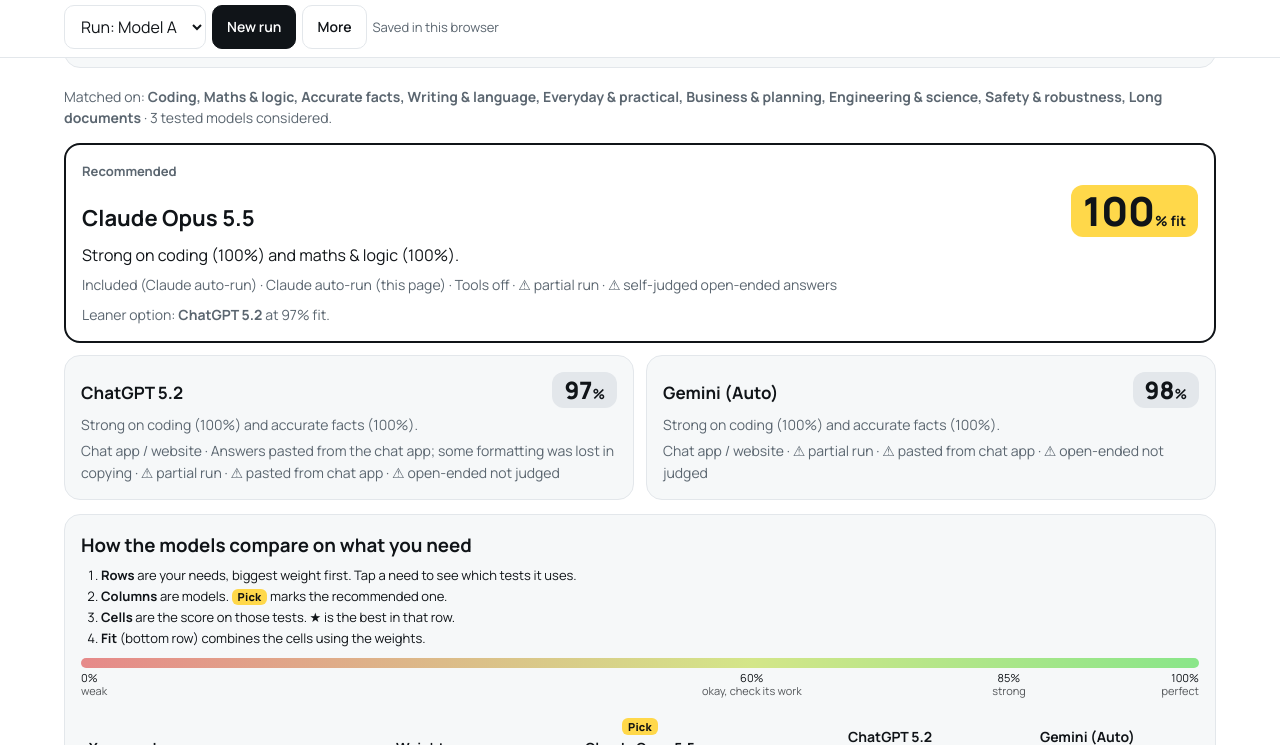
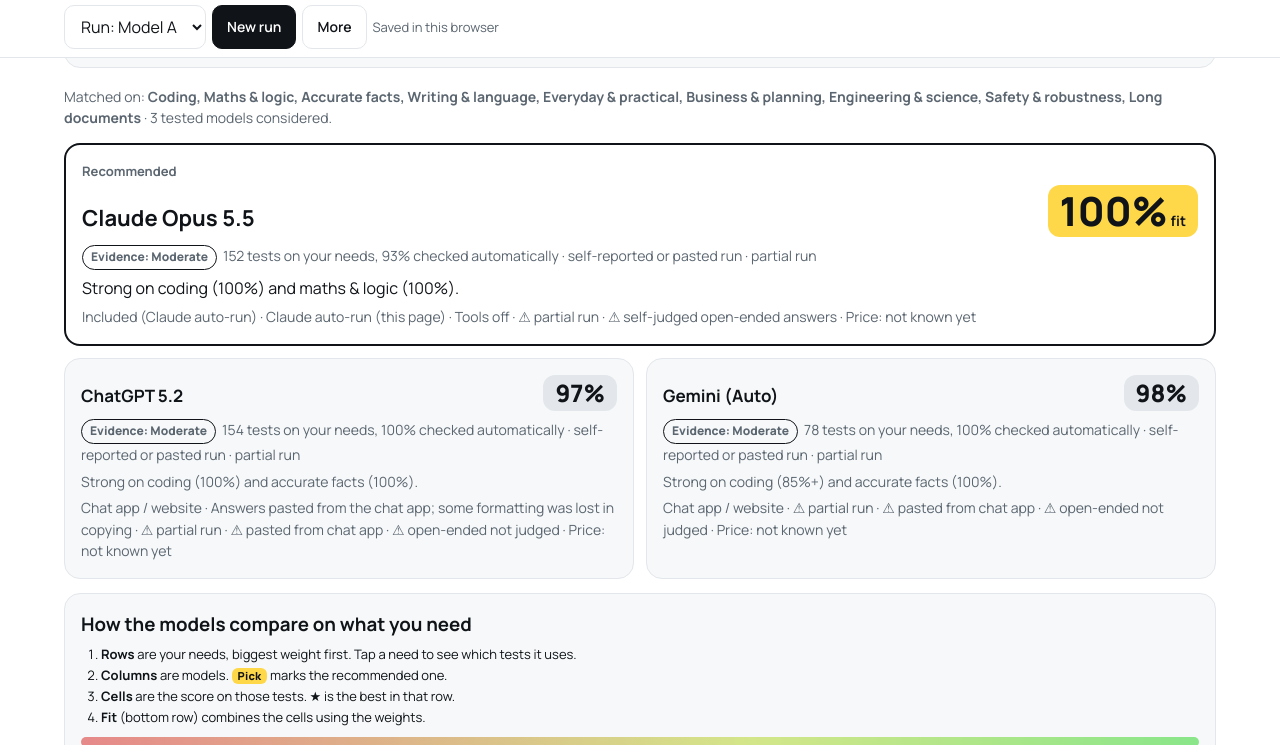
Before and after one commit to nick0himself-tech/Ai-benchmark-lab, a plain HTML site: page index.html in a window 1280 px wide. Both pictures are taken after a click on the button "Recommend models". Shown: the part 1104-1849 px from the top of the page. Drawn offline with Linux system fonts and the light colour scheme.

Commit message:
Advisor v2: evidence labels, score bands under 10 tests, cheapest good-enough pick, free-tier filter
Co-Authored-By: Claude Opus 5.5 <noreply@anthropic.com>
Claude-Session: https://claude.ai/code/session_01W4aXvADKCXXwoa5yPgL5MR

```diff
--- a/index.html
+++ b/index.html
@@ -92,6 +92,7 @@ details.bank>summary{border:1px solid var(--line);border-radius:12px;padding:0 1
 .seg2{display:flex;flex-wrap:wrap;gap:6px}.seg2 button{flex:1 1 auto}.seg2 button.on,.chip.on{background:var(--ink);color:var(--bg);border-color:var(--ink)}
 .advPick{border:2px solid var(--ink);background:var(--bg)}.advHead{display:flex;justify-content:space-between;align-items:baseline;gap:12px;flex-wrap:wrap}.advHead b{font-size:22px}
 .advScore{font-size:40px;font-weight:800;line-height:1;background:var(--yel);color:#101418;padding:6px 12px;border-radius:12px}.advScore small{font-size:14px;font-weight:700}.advScore.sm{font-size:24px;background:var(--line);color:var(--ink)}
+.evi{display:inline-block;font-size:12px;font-weight:800;padding:2px 8px;border-radius:999px;border:1.5px solid var(--ink);margin-right:6px}.evi.strong{background:var(--yel);color:#101418;border-color:var(--yel)}.evi.limited{border-style:dashed}.advCheap{border:2px dashed var(--ink)}
 .advAlt{display:grid;grid-template-columns:repeat(auto-fit,minmax(min(100%,260px),1fr));gap:12px;margin-top:12px}.advAlt b{font-size:17px}
 .podium{display:flex;justify-content:center;align-items:flex-end;gap:10px;margin:18px 0 6px;min-height:150px}
 .pod{display:flex;flex-direction:column;align-items:center;text-align:center;gap:4px;flex:1 1 0;max-width:220px}.pod b{font-size:15px;line-height:1.2}.pod span{font-size:13px;color:var(--sub)}
@@ -146,7 +147,7 @@ details.t{transition:box-shadow .15s}details.t:hover{box-shadow:0 4px 18px rgba(
     <div class="advOpts">
       <div><div class="lab">Budget</div><div class="seg2" data-g="budget"><button data-v="free">Free only</button><button data-v="low">Low cost</button><button data-v="any" class="on">Any</button></div></div>
       <div><div class="lab">Priority</div><div class="seg2" data-g="prio"><button data-v="quality">Best quality</button><button data-v="balanced" class="on">Balanced</button><button data-v="lean">Leanest that's good enough</button></div></div>
-      <div><div class="lab">How you'll use it</div><div class="seg2" data-g="iface"><button data-v="any" class="on">Either</button><button data-v="chat">Chat app</button><button data-v="api">API</button><button data-v="local">Local / private</button></div></div>
+      <div><div class="lab">How you'll use it</div><div class="seg2" data-g="iface"><button data-v="any" class="on">Any</button><button data-v="chat">Chat app</button><button data-v="api">API</button><button data-v="freetier">Free tier</button><button data-v="local">Local / private</button></div></div>
     </div>
     <div class="lab" style="margin-top:12px">What the work involves (optional; detected from your text too)</div>
     <div class="chips" id="advNeeds"></div>
@@ -1196,27 +1197,39 @@ function advPool(){const seen=new Set(),out=[];const add=(m,res,arena,words,src)
 function advWeights(){const w={};const txt=$('advText').value.toLowerCase();NEEDS.forEach(([k,,re])=>{const hits=(txt.match(new RegExp(re.source,'g'))||[]).length;if(hits)w[k]=(w[k]||0)+Math.min(3,hits)});
  adv.needs.forEach(k=>w[k]=(w[k]||0)+3);if(adv.ai)Object.entries(adv.ai.weights||{}).forEach(([k,v])=>{if(NEED_CATS[k])w[k]=(w[k]||0)+Math.max(0,Math.min(5,+v||0))});
  if(!Object.keys(w).length)Object.keys(NEED_CATS).forEach(k=>w[k]=1);return w}
+// Evidence behind a recommendation: how many of the user's relevant tests were scored, how many were checked automatically, and how the run was produced.
+function advEvidence(x,w){const cats=new Set(Object.keys(w).flatMap(k=>NEED_CATS[k]));let n=0,obj=0;T.forEach(t=>{if(!cats.has(t.c))return;const r=x.res[t.id];if(r&&typeof r.score==='number'){n++;if(t.t!=='rubric')obj++}});
+ const ev=(x.m.evidence||[]).join(' ');const self=/unverified|self-reported|self-judged|pasted/i.test(ev);
+ const how=x.src==='mine'?'your own run in this browser':self?'self-reported or pasted run':/relay/i.test((x.m.notes||'')+' '+(x.m.iface||''))?'relay run (reproducible)':'library run';
+ let level=n>=30&&obj>=0.6*n&&!self?'Strong':n>=10?'Moderate':'Limited';
+ return{n,obj,how,level,partial:/partial/i.test(ev)}}
+function eviHtml(x){const e=x.ev;return`<p class="sub" style="margin:8px 0 0"><span class="evi ${e.level.toLowerCase()}">Evidence: ${e.level}</span>${e.n} test${e.n===1?'':'s'} on your needs, ${e.n?Math.round(100*e.obj/e.n):0}% checked automatically · ${esc(e.how)}${e.partial?' · partial run':''}</p>`}
+const pctTxt=(v,n)=>v==null?'–':n<10?(v<60?'under 60%':v<85?'60–85%':'85%+'):v.toFixed(0)+'%';
 function advRun(){const w=advWeights();let pool=advPool();const out=$('advOut');
  if(!pool.length){out.innerHTML=`<div class="card"><b>No tested models yet.</b><p class="sub" style="margin:6px 0 0">Run a model through the benchmark (Test an AI) or load the shared leaderboard, and recommendations will appear here.</p></div>`;return}
  const cost=x=>x.m.usage&&x.m.usage.cost&&x.m.usage.n?x.m.usage.cost/x.m.usage.n:null;
  const isFree=x=>/free|local/i.test(x.m.access||'');
  const filters=[];if(adv.budget==='free'){pool=pool.filter(isFree);filters.push('free only')}
- if(adv.iface==='chat'){pool=pool.filter(x=>/chat/i.test(x.m.iface||''));filters.push('chat apps')}if(adv.iface==='api'){pool=pool.filter(x=>/api/i.test(x.m.iface||'')||/api/i.test(x.m.access||''));filters.push('API')}if(adv.iface==='local'){pool=pool.filter(x=>/local/i.test(x.m.access||''));filters.push('local models')}
+ if(adv.iface==='chat'){pool=pool.filter(x=>/chat/i.test(x.m.iface||''));filters.push('chat apps')}if(adv.iface==='api'){pool=pool.filter(x=>/api/i.test(x.m.iface||'')||/api/i.test(x.m.access||''));filters.push('API')}if(adv.iface==='freetier'){pool=pool.filter(x=>/free/i.test(x.m.access||''));filters.push('free tiers')}if(adv.iface==='local'){pool=pool.filter(x=>/local/i.test(x.m.access||''));filters.push('local models')}
  if(!pool.length){out.innerHTML=`<div class="card"><b>No tested model matches ${esc(filters.join(', '))}.</b><p class="sub" style="margin:6px 0 0">Loosen a requirement, or test a model that fits (for example a free OpenRouter model through the relay).</p></div>`;return}
  const tw=Object.values(w).reduce((a,b)=>a+b,0);
- const rows=pool.map(x=>{let s=0,cw=0;const per={};for(const[k,wt]of Object.entries(w)){const g=gScore(x.res,NEED_CATS[k]);let v=g?g.pct:null;if(k==='business'){const pv=PRO.map(p=>x.arena[p.id]).filter(a=>a&&a.ok&&typeof a.metric==='number').map(a=>a.metric);if(pv.length)v=v==null?pv.reduce((a,b)=>a+b,0)/pv.length:(v+pv.reduce((a,b)=>a+b,0)/pv.length)/2}
-   if(v!=null){s+=v*wt;cw+=wt;per[k]=v}}const cover=cw/tw;return{...x,fit:cw?s/cw:null,cover,per,c:cost(x)}}).filter(x=>x.fit!=null);
+ const rows=pool.map(x=>{let s=0,cw=0;const per={},pn={};for(const[k,wt]of Object.entries(w)){const g=gScore(x.res,NEED_CATS[k]);let v=g?g.pct:null;if(k==='business'){const pv=PRO.map(p=>x.arena[p.id]).filter(a=>a&&a.ok&&typeof a.metric==='number').map(a=>a.metric);if(pv.length)v=v==null?pv.reduce((a,b)=>a+b,0)/pv.length:(v+pv.reduce((a,b)=>a+b,0)/pv.length)/2}
+   if(v!=null){s+=v*wt;cw+=wt;per[k]=v;pn[k]=g?g.n:0}}const cover=cw/tw;return{...x,fit:cw?s/cw:null,cover,per,pn,ev:advEvidence(x,w),c:cost(x)}}).filter(x=>x.fit!=null);
  if(!rows.length){out.innerHTML='<div class="card">Not enough test coverage for these needs yet.</div>';return}
  const freePref=adv.budget!=='free'&&/\b(free|gratis|no budget|cheap|low cost|budget)\b/i.test($('advText').value);if(freePref)filters.push('preferring free');
  rows.forEach(x=>{x.adj=x.fit*(0.75+0.25*x.cover)+(freePref&&isFree(x)?3:0)});rows.sort((a,b)=>b.adj-a.adj);const top=rows[0];
- const lean=rows.filter(x=>x!==top&&x.adj>=top.adj-10).sort((a,b)=>{const ka=a.c??(a.words??1e9)/1e4,kb=b.c??(b.words??1e9)/1e4;return ka-kb})[0];
- let pick=top;if(adv.prio==='lean'&&lean&&((lean.c!=null&&top.c!=null&&lean.c<top.c)||(lean.words&&top.words&&lean.words<top.words)||(isFree(lean)&&!isFree(top))))pick=lean;
- if(adv.prio==='balanced'&&lean&&top.adj-lean.adj<=4&&((lean.c!=null&&top.c!=null&&lean.c<top.c*0.6)||(isFree(lean)&&!isFree(top))))pick=lean;
+ // Cheapest good-enough: the cheapest model with a known price within 5 points of the best. Unknown prices never win.
+ const price=x=>isFree(x)?0:x.c!=null?x.c:Infinity;
+ const cheap=rows.filter(x=>x.adj>=top.adj-5&&isFinite(price(x))).sort((a,b)=>price(a)-price(b)||b.adj-a.adj)[0];
+ const lean=cheap&&cheap!==top&&price(cheap)<price(top)?cheap:null;
+ let pick=top;if(adv.prio==='lean'&&lean)pick=lean;
+ if(adv.prio==='balanced'&&lean&&(price(lean)<price(top)*0.6||!isFinite(price(top))))pick=lean;
  const label=k=>NEEDS.find(n=>n[0]===k)[1];const needList=Object.entries(w).sort((a,b)=>b[1]-a[1]).map(([k])=>label(k));
- const why=x=>{const p=Object.entries(x.per).sort((a,b)=>b[1]-a[1]);const strong=p.slice(0,2).map(([k,v])=>`${label(k).toLowerCase()} (${v.toFixed(0)}%)`);const weak=p.filter(([,v])=>v<60).map(([k,v])=>`${label(k).toLowerCase()} (${v.toFixed(0)}%)`);
+ const why=x=>{const p=Object.entries(x.per).sort((a,b)=>b[1]-a[1]);const strong=p.slice(0,2).map(([k,v])=>`${label(k).toLowerCase()} (${pctTxt(v,x.pn[k])})`);const weak=p.filter(([,v])=>v<60).map(([k,v])=>`${label(k).toLowerCase()} (${pctTxt(v,x.pn[k])})`);
    return`Strong on ${strong.join(' and ')}.${weak.length?` Weaker on ${weak.join(', ')}: double-check that part.`:''}${x.cover<0.7?' Some of your needs are not covered by its tests yet.':''}`};
- const meta=x=>[runTag(x.m),x.words?`~${x.words} words per answer`:'',x.c!=null?`$${(x.c*100).toFixed(2)} per 100 answers`:''].filter(Boolean).join(' · ');
- const others=rows.filter(x=>x!==pick).slice(0,3);
+ const priceTxt=x=>isFree(x)?'Price: $0 (free tier or local)':x.c!=null?`Price: $${(x.c*100).toFixed(2)} per 100 answers (measured cost of this test run)`:'Price: not known yet';
+ const meta=x=>[runTag(x.m),x.words?`~${x.words} words per answer`:'',priceTxt(x)].filter(Boolean).join(' · ');
+ const others=rows.filter(x=>x!==pick&&x!==lean).slice(0,3);
  const cmp=[pick,...others];const needKeys=Object.entries(w).sort((a,b)=>b[1]-a[1]).map(([k])=>k);const tw2=Object.values(w).reduce((a,b)=>a+b,0);
  const needInfo=k=>{const cats=NEED_CATS[k];const n=T.filter(t=>cats.includes(t.c)).length;return{n,cats,ex:cats.flatMap(c=>catExamples(c,2)).slice(0,4)}};
  const best=k=>{const v=cmp.map(x=>x.per[k]).filter(v=>v!=null);return v.length?Math.max(...v):null};
@@ -1225,15 +1238,16 @@ function advRun(){const w=advWeights();let pool=advPool();const out=$('advOut');
   <ol class="hm-read"><li><b>Rows</b> are your needs, biggest weight first. Tap a need to see which tests it uses.</li><li><b>Columns</b> are models. <span class="hm-pick">Pick</span> marks the recommended one.</li><li><b>Cells</b> are the score on those tests. ★ is the best in that row.</li><li><b>Fit</b> (bottom row) combines the cells using the weights.</li></ol>
   <div class="hm-legend" aria-label="Colour scale"><div class="hm-bar"></div><div class="hm-ticks"><span>0%<br><i>weak</i></span><span>60%<br><i>okay, check its work</i></span><span>85%<br><i>strong</i></span><span>100%<br><i>perfect</i></span></div></div>
   <div class="scroll"><table class="heat"><thead><tr><th style="text-align:left">Your need</th><th title="How much this need counts towards fit">Weight</th>${cmp.map((x,i)=>`<th>${i===0?'<span class="hm-pick">Pick</span><br>':''}${esc(x.m.model||x.m.name)}<br><span class="sub" style="font-weight:400">${x.m.access&&/free/i.test(x.m.access)?'free':esc(x.m.access||'')}</span></th>`).join('')}</tr></thead><tbody>
-  ${needKeys.map(k=>{const b=best(k),wp=Math.round(100*w[k]/tw2);return`<tr><td style="text-align:left;white-space:normal"><details><summary><b>${esc(label(k))}</b></summary><span class="sub">${esc(needInfo(k).cats.map(c=>CAT_DESC[c]).join(' '))} ${needInfo(k).n} tests, e.g. ${esc(needInfo(k).ex.join(', '))}.</span></details></td><td><div class="hm-w"><i style="width:${wp}%"></i></div>${wp}%</td>${cmp.map(x=>{const v=x.per[k];return`<td style="background:${heat(v)}">${v==null?'<span class="sub" title="No tests for this need in this run yet, so it is left out of this model\'s fit">not tested</span>':`${v.toFixed(0)}%${v===b&&cmp.length>1?' ★':''}<br><span class="hm-v">${verdict(v)}</span>`}</td>`}).join('')}</tr>`}).join('')}
-  <tr class="hm-fit"><td style="text-align:left"><b>Fit</b><br><span class="sub">weighted total</span></td><td>100%</td>${cmp.map(x=>`<td style="background:${heat(x.fit)}"><b>${x.fit.toFixed(0)}%</b>${x.cover<1?`<br><span class="hm-v">${Math.round(x.cover*100)}% of needs tested</span>`:''}</td>`).join('')}</tr></tbody></table></div>
+  ${needKeys.map(k=>{const b=best(k),wp=Math.round(100*w[k]/tw2);return`<tr><td style="text-align:left;white-space:normal"><details><summary><b>${esc(label(k))}</b></summary><span class="sub">${esc(needInfo(k).cats.map(c=>CAT_DESC[c]).join(' '))} ${needInfo(k).n} tests, e.g. ${esc(needInfo(k).ex.join(', '))}.</span></details></td><td><div class="hm-w"><i style="width:${wp}%"></i></div>${wp}%</td>${cmp.map(x=>{const v=x.per[k];return`<td style="background:${heat(v)}">${v==null?'<span class="sub" title="No tests for this need in this run yet, so it is left out of this model\'s fit">not tested</span>':`${pctTxt(v,x.pn[k])}${v===b&&cmp.length>1?' ★':''}<br><span class="hm-v">${verdict(v)} · ${x.pn[k]} test${x.pn[k]===1?'':'s'}</span>`}</td>`}).join('')}</tr>`}).join('')}
+  <tr class="hm-fit"><td style="text-align:left"><b>Fit</b><br><span class="sub">weighted total</span></td><td>100%</td>${cmp.map(x=>`<td style="background:${heat(x.fit)}"><b>${pctTxt(x.fit,x.ev.n)}</b>${x.cover<1?`<br><span class="hm-v">${Math.round(x.cover*100)}% of needs tested</span>`:''}</td>`).join('')}</tr></tbody></table></div>
   <p class="sub" style="margin:8px 0 0">Two models within about 5 points are effectively tied: pick the cheaper or faster one. A <b>weak</b> cell on a high-weight row matters more than a weak cell on a low one.</p>
 
-  <details class="more"><summary>How this was calculated</summary><p class="sub">Fit for ${esc(pick.m.model||pick.m.name)} = ${needKeys.filter(k=>pick.per[k]!=null).map(k=>`${pick.per[k].toFixed(0)}% × ${Math.round(100*w[k]/tw2)}%`).join(' + ')}, divided by the share of weight that has test coverage (${Math.round(pick.cover*100)}%) = <b>${pick.fit.toFixed(0)}%</b>. The ranking also lowers models whose tests cover less of your needs (by up to 25%) and, if you asked for free, prefers free models slightly. Weights come from the words in your description and the needs you ticked.</p></details></div>`;
+  <details class="more"><summary>How this was calculated</summary><p class="sub">Fit for ${esc(pick.m.model||pick.m.name)} = ${needKeys.filter(k=>pick.per[k]!=null).map(k=>`${pick.per[k].toFixed(0)}% × ${Math.round(100*w[k]/tw2)}%`).join(' + ')}, divided by the share of weight that has test coverage (${Math.round(pick.cover*100)}%) = <b>${pick.fit.toFixed(0)}%</b>. The ranking also lowers models whose tests cover less of your needs (by up to 25%) and, if you asked for free, prefers free models slightly. Scores based on fewer than 10 tests are shown as a band (under 60%, 60–85%, 85%+) because one answer can swing them a lot. <b>Evidence</b> is Strong with 30+ relevant tests, mostly checked automatically, from a run nobody self-reported; Moderate with 10+; otherwise Limited. <b>Cheapest good enough</b> is the cheapest model with a known price within 5 points of the best. Weights come from the words in your description and the needs you ticked.</p></details></div>`;
  out.innerHTML=`<p class="sub">Matched on: <b>${esc(needList.join(', '))}</b>${filters.length?` · filtered to ${esc(filters.join(', '))}`:''} · ${rows.length} tested model${rows.length>1?'s':''} considered.</p>
-  <div class="advPick card"><div class="lab">Recommended</div><div class="advHead"><b>${esc(pick.m.model||pick.m.name)}</b><span class="advScore">${pick.fit.toFixed(0)}<small>% fit</small></span></div><p style="margin:6px 0">${esc(why(pick))}</p><p class="sub" style="margin:0">${esc(meta(pick))}</p>
-  ${pick!==top?`<p class="sub" style="margin:8px 0 0">The strongest overall is ${esc(top.m.model||top.m.name)} (${top.fit.toFixed(0)}%), but it costs more for little gain on this task.</p>`:lean?`<p class="sub" style="margin:8px 0 0">Leaner option: <b>${esc(lean.m.model||lean.m.name)}</b> at ${lean.fit.toFixed(0)}% fit${lean.c!=null&&top.c!=null?`, ${Math.round(100*(1-lean.c/top.c))}% cheaper per answer`:lean.words&&top.words&&lean.words<top.words?`, ${Math.round(100*(1-lean.words/top.words))}% shorter answers`:''}.</p>`:''}</div>
-  ${others.length?`<div class="advAlt">${others.map(x=>`<div class="card"><div class="advHead"><b>${esc(x.m.model||x.m.name)}</b><span class="advScore sm">${x.fit.toFixed(0)}<small>%</small></span></div><p class="sub" style="margin:6px 0 0">${esc(why(x))}</p><p class="sub" style="margin:4px 0 0">${esc(meta(x))}</p></div>`).join('')}</div>`:''}
+  <div class="advPick card"><div class="lab">Recommended</div><div class="advHead"><b>${esc(pick.m.model||pick.m.name)}</b><span class="advScore">${pctTxt(pick.fit,pick.ev.n)}<small> fit</small></span></div>${eviHtml(pick)}<p style="margin:6px 0">${esc(why(pick))}</p><p class="sub" style="margin:0">${esc(meta(pick))}</p>
+  ${pick!==top?`<p class="sub" style="margin:8px 0 0">The strongest overall is ${esc(top.m.model||top.m.name)} (${pctTxt(top.fit,top.ev.n)}), but this one is within 5 points and costs less.</p>`:''}</div>
+  ${lean&&lean!==pick?`<div class="advCheap card" style="margin-top:12px"><div class="lab">Cheapest good enough</div><div class="advHead"><b>${esc(lean.m.model||lean.m.name)}</b><span class="advScore sm">${pctTxt(lean.fit,lean.ev.n)}</span></div>${eviHtml(lean)}<p class="sub" style="margin:6px 0 0">Within 5 points of the best match, and ${isFree(lean)?'free':top.c!=null&&top.c>0?`${Math.round(100*(1-lean.c/top.c))}% cheaper per answer`:'cheaper'}. ${esc(priceTxt(lean))}.</p></div>`:''}
+  ${others.length?`<div class="advAlt">${others.map(x=>`<div class="card"><div class="advHead"><b>${esc(x.m.model||x.m.name)}</b><span class="advScore sm">${pctTxt(x.fit,x.ev.n)}</span></div>${eviHtml(x)}<p class="sub" style="margin:6px 0 0">${esc(why(x))}</p><p class="sub" style="margin:4px 0 0">${esc(meta(x))}</p></div>`).join('')}</div>`:''}
   ${grid}<p class="sub" style="margin-top:12px">Results only compare fairly between runs with the same settings (shown under each name). See <a href="#guide">How it works</a> for what every number means.</p>`}
 $('advGo').onclick=()=>{advRun();$('advOut').scrollIntoView({behavior:'smooth',block:'start'})};
 $('advText').addEventListener('keydown',e=>{if(e.key==='Enter'&&(e.metaKey||e.ctrlKey))advRun()});
```
Also changed, not shown: 1 other file.
